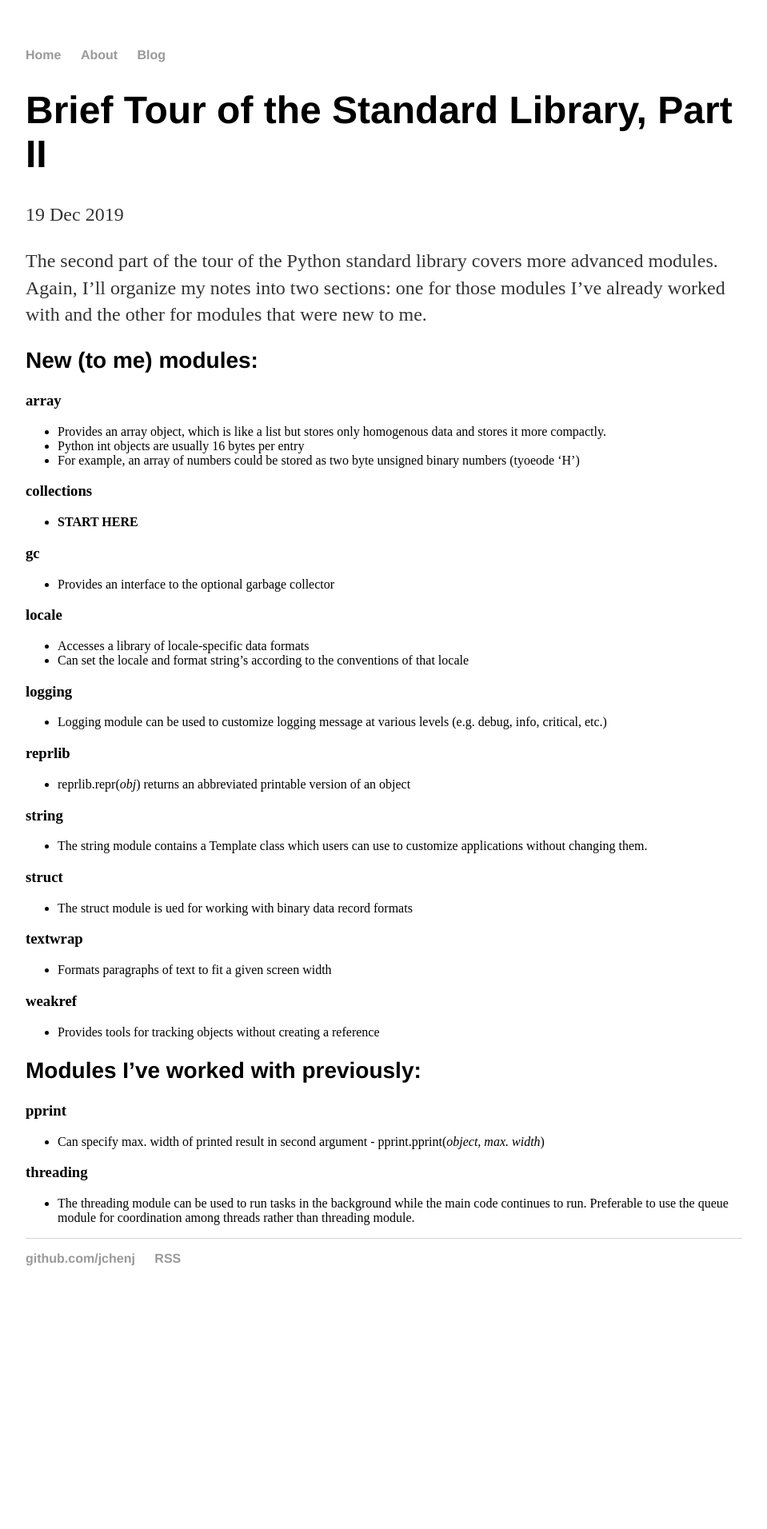
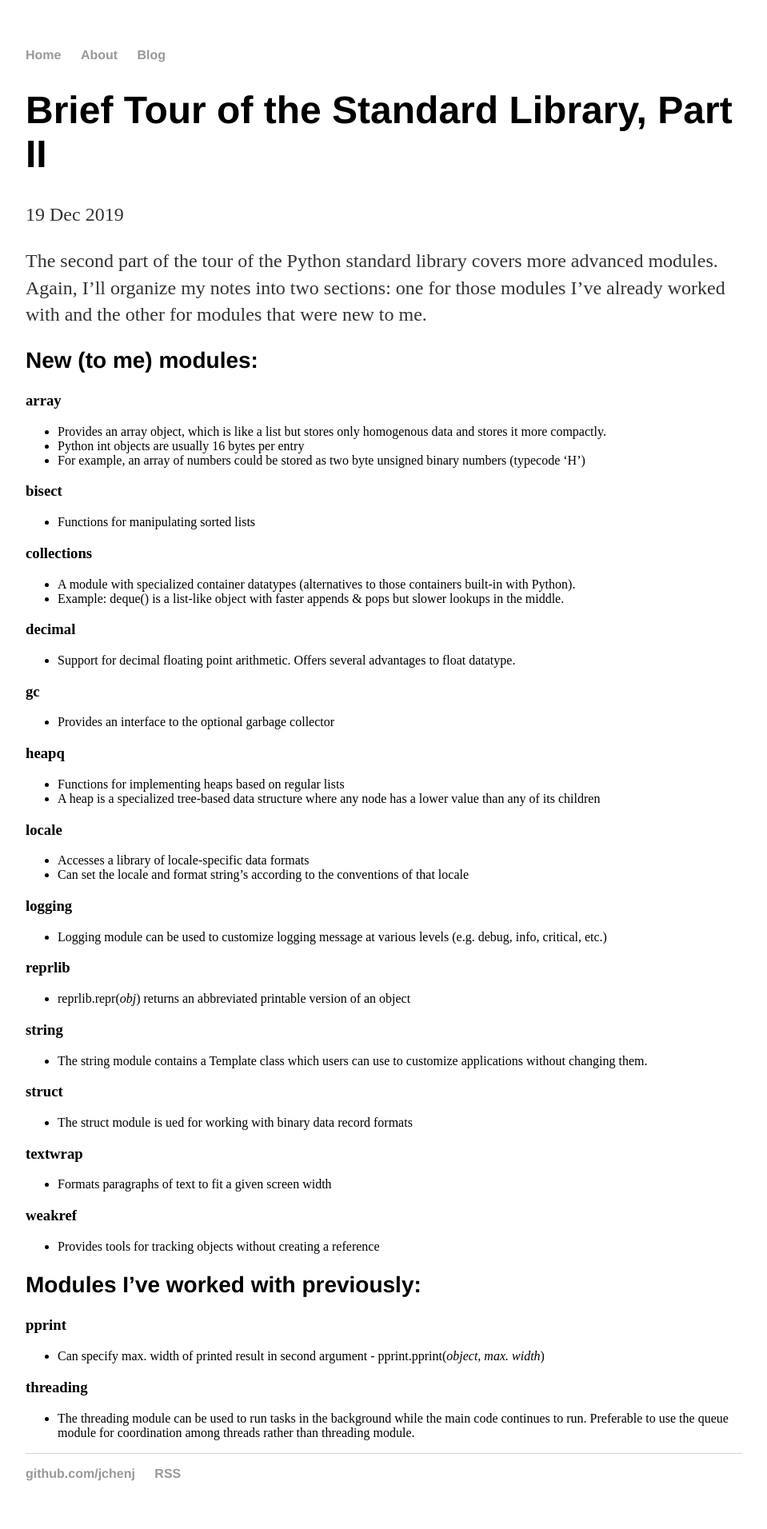
Before and after one commit to jchenj/jchenj.github.io, a Jekyll site: the page built from _posts/2019-12-19-brief-tour-python-standard-library-2.md, in a window 1280 px wide. Shown: the whole page at 80% size, without its empty margins (160-1119 px from the left). Built offline with Jekyll 4.4.1, drawn with Linux system fonts in a browser that asks for light colours; before the commit the page ends 1643 px from its top, so only the background shows below that.

Commit message:
Update 2019-12-19-brief-tour-python-standard-library-2.md

```diff
--- a/_posts/2019-12-19-brief-tour-python-standard-library-2.md
+++ b/_posts/2019-12-19-brief-tour-python-standard-library-2.md
@@ -10,13 +10,24 @@ The second part of the tour of the Python standard library covers more advanced
 ### array
 * Provides an array object, which is like a list but stores only homogenous data and stores it more compactly.
 * Python int objects are usually 16 bytes per entry
-* For example, an array of numbers could be stored as two byte unsigned binary numbers (tyoeode 'H')
+* For example, an array of numbers could be stored as two byte unsigned binary numbers (typecode 'H')
+
+### bisect
+* Functions for manipulating sorted lists
 
 ### collections
-* **START HERE**
+* A module with specialized container datatypes (alternatives to those containers built-in with Python).
+* Example: deque() is a list-like object with faster appends & pops but slower lookups in the middle.
+
+### decimal
+* Support for decimal floating point arithmetic. Offers several advantages to float datatype.
 
 ### gc
 * Provides an interface to the optional garbage collector
+
+### heapq
+* Functions for implementing heaps based on regular lists
+* A heap is a specialized tree-based data structure where any node has a lower value than any of its children
 
 ### locale
 * Accesses a library of locale-specific data formats
```
